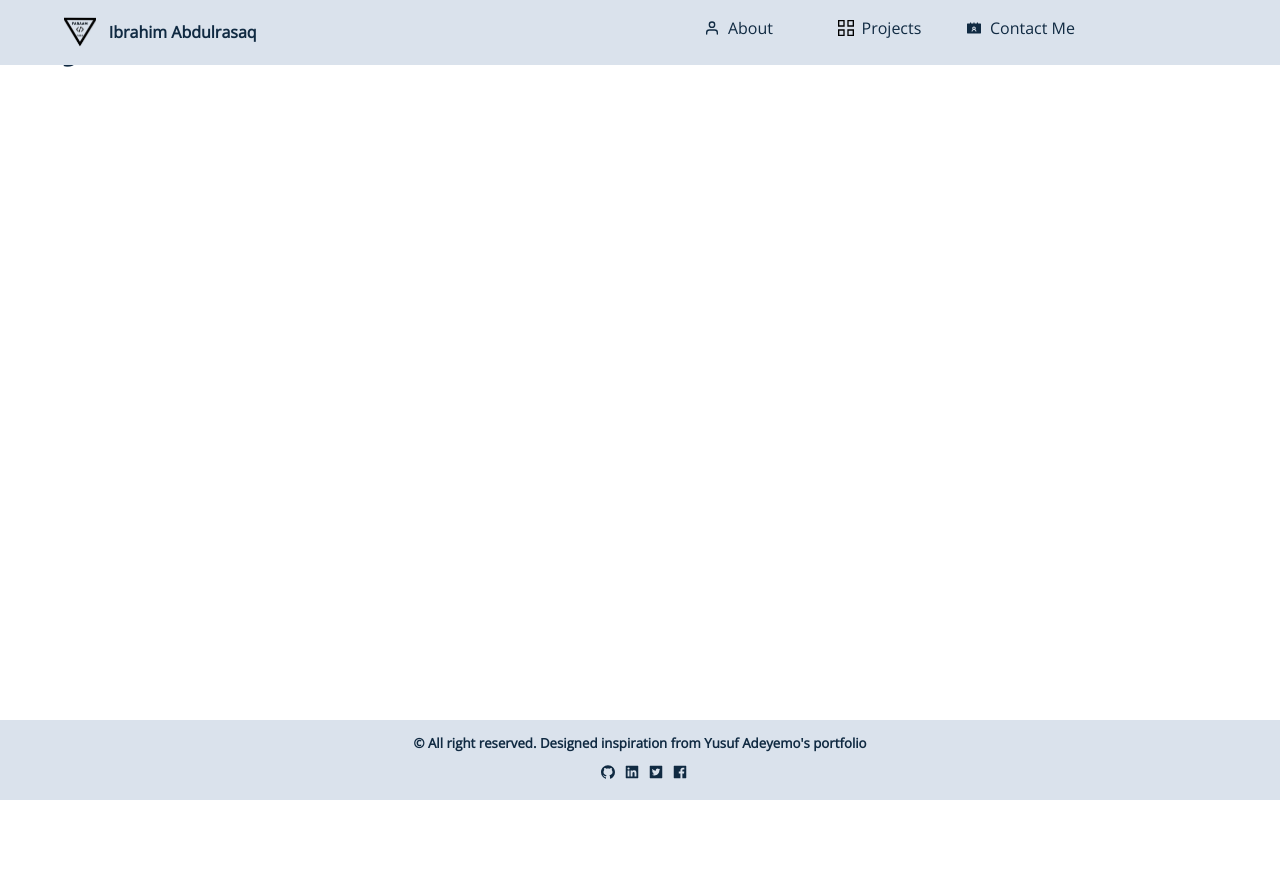
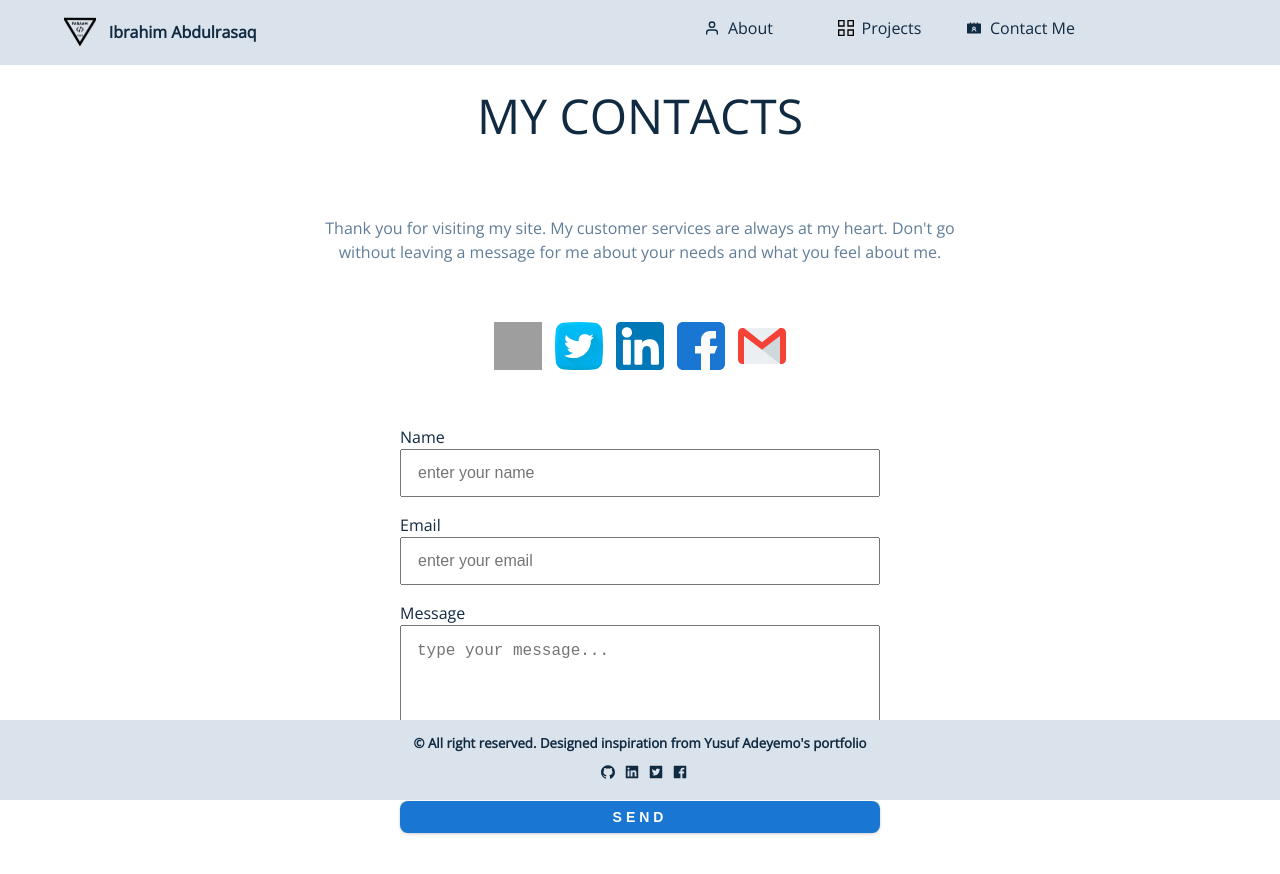
Before and after one commit to faraamcode/portfolio, a React (Create React App) app: page /contact in a window 1280 px wide. Shown: the top 874 px of the page. Before the commit the page ends 800 px from the top, so only its background shows below. Built offline with nearby package versions, Linux system fonts and the light colour scheme; grey boxes are pictures that could not be loaded.

Commit message:
contact added and styled

```diff
--- a/src/App.css
+++ b/src/App.css
@@ -573,3 +573,51 @@ PROJECTS
   margin-bottom:1rem ;
 
 }
+.section-contacts{
+  width: 85vw;
+  max-width: 40rem;
+  margin: 4rem auto;
+  display: flex;
+  flex-direction: column;
+  align-items: center;
+  justify-content: center;
+  /* background: red; */
+}
+.section-contacts p{
+  text-align: center;
+  /* display: block; */
+}
+.social-contact{
+  margin: 2rem auto;
+
+  display: flex;
+}
+.social-contact img{
+  /* padding: 1rem; */
+  margin: .4rem;
+  width: 3rem;
+  height: 3rem;
+}
+.form-container{
+display: flex;
+flex-direction: column;
+}
+.form-control-container{
+  flex-direction: column;
+  display: flex;
+  margin-top: 1rem;
+}
+.form-control-container label{
+  text-transform: capitalize;
+}
+.form-input{
+  height: 3rem;
+  padding: 1rem;
+  font-size: 1rem;
+}
+.form-control{
+  padding:1rem ;
+  width: 30rem;
+  height: 10rem;
+  font-size: 1rem;
+}
--- a/src/App.js
+++ b/src/App.js
@@ -3,7 +3,7 @@ import './App.css';
 import Nav from './components/Navbar';
 import Homecontent from './components/Home';
 import About from './components/About.jsx';
-import Contacts from './components/Contact';
+import Contacts from './components/Contact.jsx';
 import Services from './components/Services';
 import Footer from './components/footer.jsx'
 import Projects from './components/projects'
--- a/src/components/Contact.js
+++ /dev/null
@@ -1,10 +0,0 @@
- function Contact(){
-
-  return (
-   <section className="section-contact">
-    <h1> My contacts</h1>
-   </section>
-  );
- }
-
- export default Contact;
--- /dev/null
+++ b/src/components/Contact.jsx
@@ -0,0 +1,59 @@
+function Contact(){
+
+    return (
+        <section className="about-section">
+        <div className="section-title">
+           My contacts
+        </div>
+       <div className="section-contacts">
+        <div className="contacts-info">
+
+        <p>Thank you for visiting my site. My customer services are always at my heart. Don't go without leaving a message for me about your needs and what you feel about me.</p>
+        </div>
+        <div className="social-contact">
+         <a href="https://github.com/faraamcode">
+         <img src="/images/github.svg" alt=""/>
+
+         </a>
+         <a href="https://twitter.com/faraamcode">
+         <img src="/images/twitter.svg"  alt=""/>
+
+         </a>
+         <a href="https://www.linkedin.com/in/ibrahim-abdulrasaq-761841199/">
+         <img src="/images/linkedin.svg"  alt=""/>
+
+         </a>
+         <a href="https://web.facebook.com/ikayode2">
+         <img src="/images/facebook.svg"  alt=""/>
+
+         </a>
+         <a href="mailto: abdulrasaqalagbede@gmail.com">
+         <img src="/images/gmail.svg"  alt=""/>
+
+         </a>
+       </div>
+        <form action="https://formspree.io/f/xayawzkq" method="post" className="form-container">
+          <div className="form-control-container">
+              <label htmlFor="">name</label>
+          <input type="text" name="name" id="" className="form-input" placeholder="enter your name"/>
+          </div>
+          <div className="form-control-container">
+              <label htmlFor="">email</label>
+          <input type="text" name="email" id="" className="form-input" placeholder="enter your email"/>
+          </div>
+          <div className="form-control-container">
+              <label htmlFor="">message</label>
+          <textarea name="" id="" cols="30" rows="10" className="form-control" placeholder="type your message..."></textarea>
+          </div>
+          <div className="form-control-container">
+              <button type="submit" className="submit-btn btn">send</button>
+          </div>
+
+        </form>
+
+       </div>
+      </section>
+    );
+   }
+
+   export default Contact;
--- a/src/components/Navbar.js
+++ b/src/components/Navbar.js
@@ -34,7 +34,7 @@ const closeSidebar = ()=>{
       <Link to="/projects" className="link-route">
       <li className="link"> <GrProjects className="navbar-icon"/>projects</li>
       </Link>
-      <Link to="/" className="link-route">
+      <Link to="/contact" className="link-route">
       <li className="link"><AiFillContacts className="navbar-icon"/>contact me</li>
       </Link>
      </ul>
```
Also changed, not shown: 2 other files (tests, documents, lock files or other folders).
